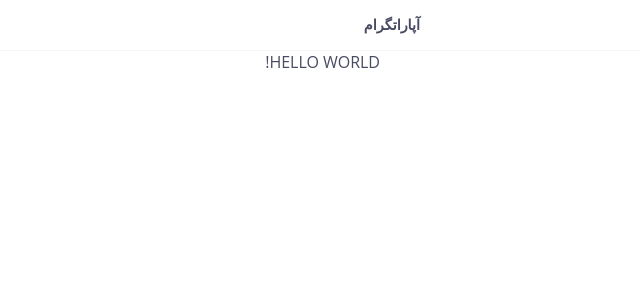
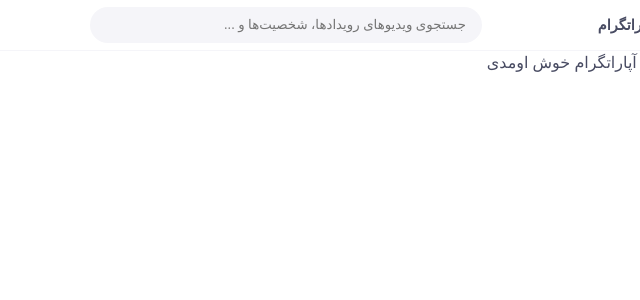
Before and after one commit to masudafsar/Videogram, a React (Create React App) app: page / in a window 1280 px wide. Shown: the top 300 px of the page, without its empty margins (640-1280 px from the left). Built offline with nearby package versions, Linux system fonts and the light colour scheme; the HTML template or start-up script is replaced by a standard one; a web font is replaced by a local one.

Commit message:
Implement search input in header

```diff
--- a/src/components/container/Container.module.scss
+++ b/src/components/container/Container.module.scss
@@ -1,4 +1,5 @@
 .Container {
     max-width: 720px;
     margin: 0 auto;
+    padding: 0 1rem;
 }
--- a/src/components/header/Header.module.scss
+++ b/src/components/header/Header.module.scss
@@ -4,6 +4,7 @@
     .Container {
         height: 50px;
         display: flex;
+        gap: 1rem;
         align-items: center;
         justify-content: space-between;
     }
@@ -13,6 +14,11 @@
         font-size: 0.9rem;
         font-weight: 900;
         line-height: 2.5rem;
+    }
+
+    .SearchInput {
+        max-width: 360px;
+        flex: 1 1;
     }
 
     .MenuButton {
--- a/src/components/header/Header.tsx
+++ b/src/components/header/Header.tsx
@@ -2,9 +2,9 @@
 import {Icon} from "@iconify/react"
 import IconMenu from '@iconify/icons-ic/twotone-menu';
 
+import {Container} from "../container/Container";
 
 import styles from "./Header.module.scss";
-import {Container} from "../container/Container";
 
 interface Props {
 }
@@ -14,6 +14,14 @@
         <header className={styles.Header}>
             <Container className={styles.Container}>
                 <h1 className={styles.Title}>آپاراتگرام</h1>
+
+                <input
+                    className={styles.SearchInput}
+                    type="text"
+                    autoComplete="off"
+                    placeholder="جستجوی ویدیوهای رویدادها، شخصیت‌ها و ..."
+                />
+
                 <div className={styles.MenuButton}>
                     <Icon icon={IconMenu} width={24}/>
                 </div>
--- a/src/index.tsx
+++ b/src/index.tsx
@@ -4,13 +4,11 @@
 import reportWebVitals from './reportWebVitals';
 
 import {App} from "./layout/App";
-import {Header} from "./components/header/Header";
 
 import './styles/index.scss';
 
 ReactDOM.render(
     <React.StrictMode>
-        <Header/>
         <App/>
     </React.StrictMode>,
     document.getElementById('root')
--- a/src/layout/App.module.scss
+++ b/src/layout/App.module.scss
@@ -1,4 +1,2 @@
 .App {
-  max-width: 640px;
-  margin: 0 auto;
 }
--- a/src/layout/App.tsx
+++ b/src/layout/App.tsx
@@ -1,15 +1,21 @@
 import React from "react";
+
+import {Container} from "../components/container/Container";
+import {Header} from "../components/header/Header";
 
 import styles from './App.module.scss'
 
 interface Props {
-
 }
 
-export const App: React.FC<Props> = () => {
+export const App: React.FC<Props> = ({}) => {
     return (
-        <div className={styles.App}>
-            HELLO WORLD!
-        </div>
+        <>
+            <Header/>
+
+            <Container className={styles.App}>
+                به آپاراتگرام خوش اومدی
+            </Container>
+        </>
     );
 }
--- a/src/styles/index.scss
+++ b/src/styles/index.scss
@@ -18,3 +18,17 @@
     font-family: source-code-pro, Menlo, Monaco, Consolas, 'Courier New',
     monospace;
 }
+
+input {
+    background-color: var(--color-light);
+    padding: .5rem 1rem;
+    border-radius: 3rem;
+    font-family: var(--font-family);
+    border: none;
+    line-height: 1.2rem;
+
+    &:focus {
+        outline: 2px solid var(--color-dark);
+        background-color: var(--color-white);
+    }
+}
```
